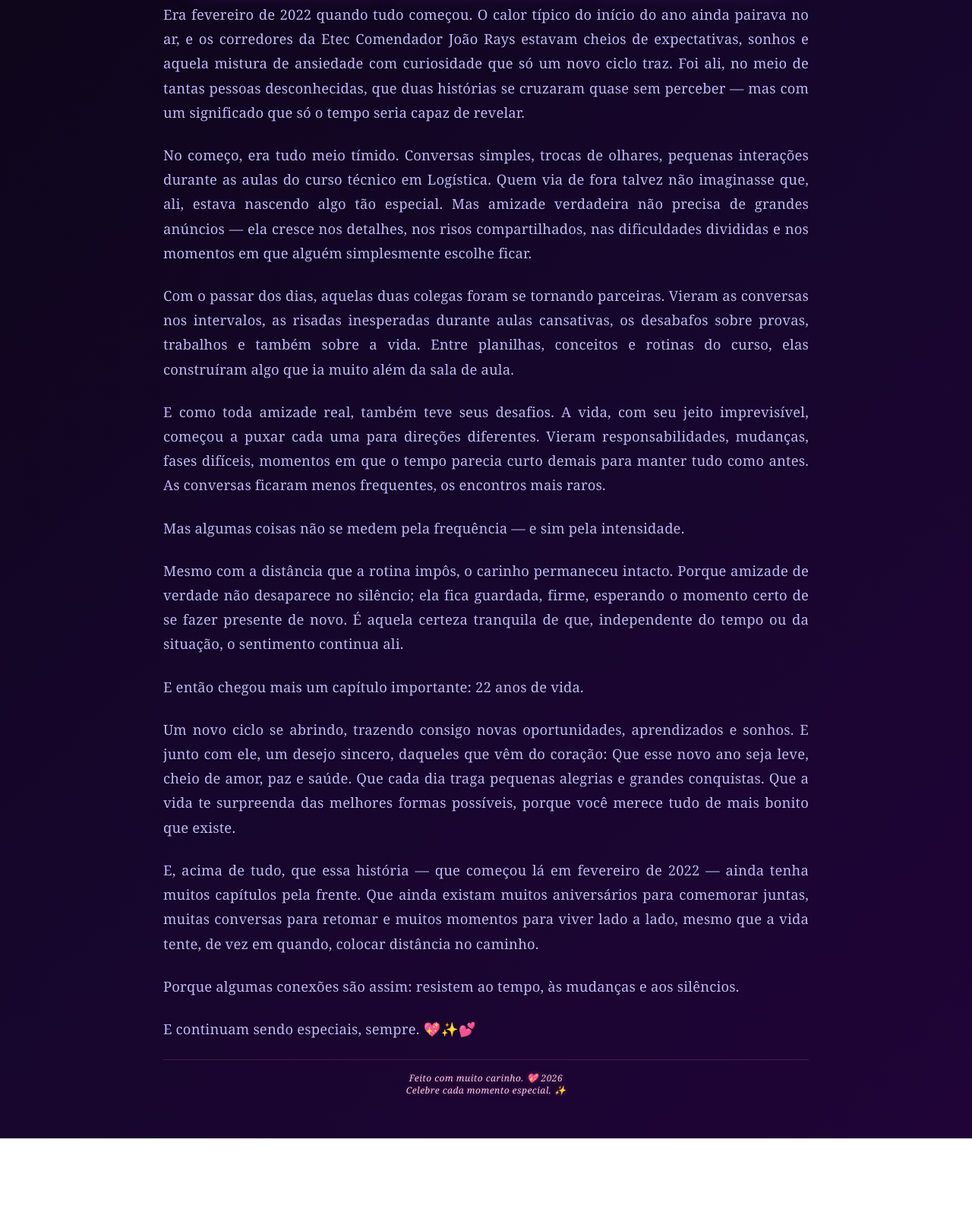
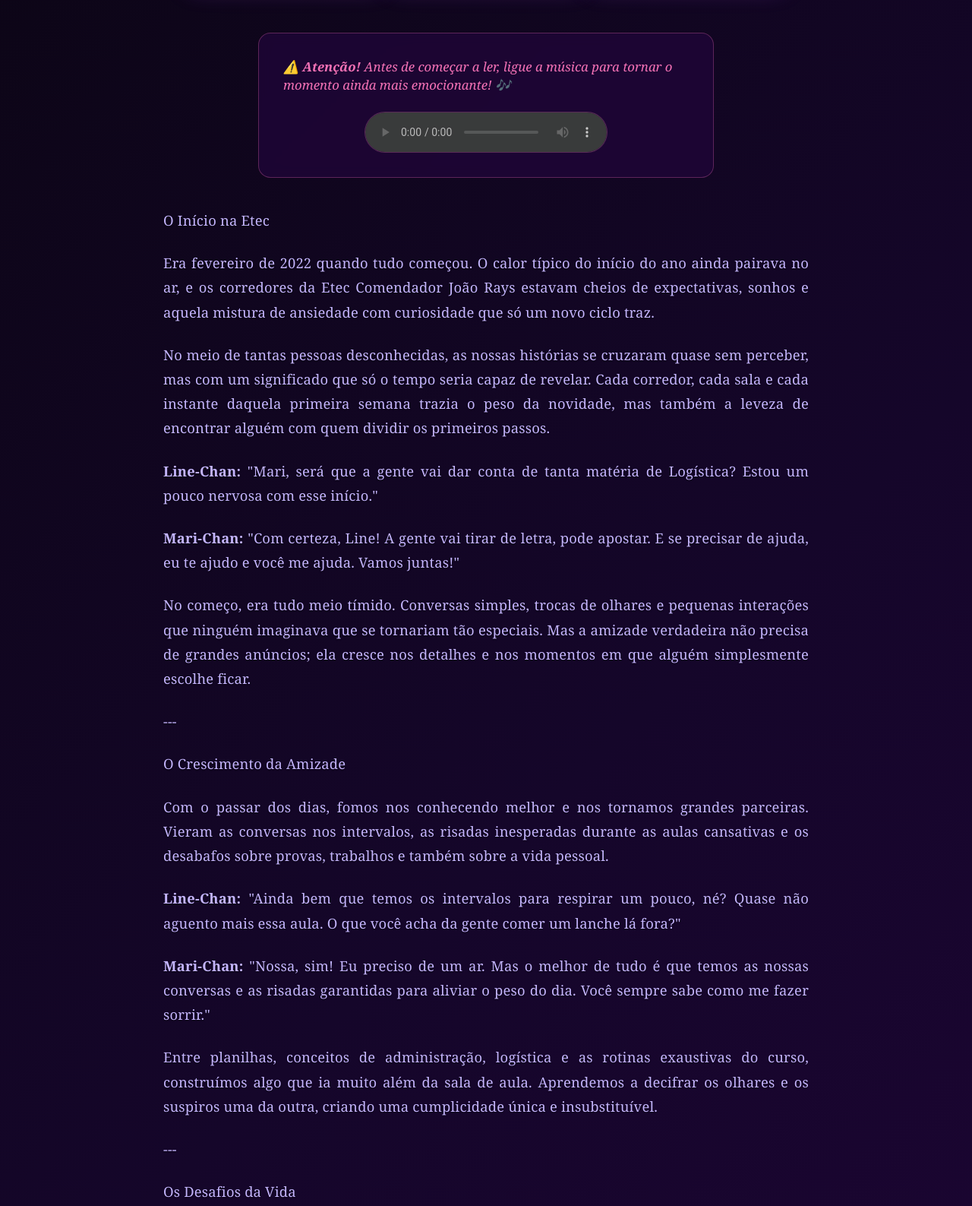
Before and after one commit to Aline6002/NIVER-MARICHAN-22, a plain HTML site: page torre.html in a window 1280 px wide. Shown: the part 593-2180 px from the top of the page at 76% size. Before the commit the page ends 2091 px from the top, so only its background shows below. Drawn offline with Linux system fonts and the light colour scheme.

Commit message:
história atualizada

```diff
--- a/torre.html
+++ b/torre.html
@@ -17,49 +17,115 @@
         <img src="img/foto9.png" alt="Rapunzel Mari-Chan" class="story-image">
         <img src="img/foto16.png" alt="Rapunzel Mari-Chan" class="story-image">
         <img src="img/foto14.png" alt="Rapunzel Mari-Chan" class="story-image">
-
     </div>
 
+    <section class="tower-section"
+        style="max-width: 600px; margin: 40px auto; padding: 32px; background: rgba(32, 6, 58, 0.75); border: 1px solid rgba(244, 114, 182, 0.3); border-radius: 16px; backdrop-filter: blur(8px);">
+
+        <div class="tower-warning" style="margin-bottom: 24px;">
+            <p style="color: #f472b6; font-style: italic; font-size: 1.05rem; line-height: 1.4;">
+                <strong>⚠️ Atenção!</strong> Antes de começar a ler, ligue a música para tornar o momento ainda mais
+                emocionante! 🎶
+            </p>
+        </div>
+
+        <div class="tower-audio" style="display: flex; justify-content: center; width: 100%;">
+            <audio controls
+                style="width: 100%; max-width: 320px; border-radius: 30px; background: rgba(244, 114, 182, 0.15); border: 1px solid rgba(244, 114, 182, 0.3); filter: invert(0.8) hue-rotate(180deg);">
+                <source src="aud/Randy_Newman_You_ve_Got_a_Friend_in_Me_From_Toy_Story_MP3_160K.mp3" type="audio/mp3">
+                Seu navegador não suporta o elemento de áudio.
+            </audio>
+        </div>
+
+    </section>
+
     <div class="story-content">
+
+        <p>O Início na Etec</p>
+
         <p>Era fevereiro de 2022 quando tudo começou. O calor típico do início do ano ainda pairava no ar, e os
             corredores da Etec Comendador João Rays estavam cheios de expectativas, sonhos e aquela mistura de ansiedade
-            com curiosidade que só um novo ciclo traz. Foi ali, no meio de tantas pessoas desconhecidas, que duas
-            histórias se cruzaram quase sem perceber — mas com um significado que só o tempo seria capaz de revelar.</p>
+            com curiosidade que só um novo ciclo traz.</p>
 
-        <p>No começo, era tudo meio tímido. Conversas simples, trocas de olhares, pequenas interações durante as aulas
-            do curso técnico em Logística. Quem via de fora talvez não imaginasse que, ali, estava nascendo algo tão
-            especial. Mas amizade verdadeira não precisa de grandes anúncios — ela cresce nos detalhes, nos risos
-            compartilhados, nas dificuldades divididas e nos momentos em que alguém simplesmente escolhe ficar.</p>
+        <p>No meio de tantas pessoas desconhecidas, as nossas histórias se cruzaram quase sem perceber, mas com um
+            significado que só o tempo seria capaz de revelar. Cada corredor, cada sala e cada instante daquela primeira
+            semana trazia o peso da novidade, mas também a leveza de encontrar alguém com quem dividir os primeiros
+            passos.</p>
 
-        <p>Com o passar dos dias, aquelas duas colegas foram se tornando parceiras. Vieram as conversas nos intervalos,
-            as risadas inesperadas durante aulas cansativas, os desabafos sobre provas, trabalhos e também sobre a vida.
-            Entre planilhas, conceitos e rotinas do curso, elas construíram algo que ia muito além da sala de aula.</p>
+        <p><strong>Line-Chan:</strong> "Mari, será que a gente vai dar conta de tanta matéria de Logística? Estou um
+            pouco nervosa
+            com esse início."</p>
 
-        <p>E como toda amizade real, também teve seus desafios. A vida, com seu jeito imprevisível, começou a puxar cada
-            uma para direções diferentes. Vieram responsabilidades, mudanças, fases difíceis, momentos em que o tempo
-            parecia curto demais para manter tudo como antes. As conversas ficaram menos frequentes, os encontros mais
-            raros.</p>
+        <p><strong>Mari-Chan:</strong> "Com certeza, Line! A gente vai tirar de letra, pode apostar. E se precisar de
+            ajuda, eu te
+            ajudo e você me ajuda. Vamos juntas!"</p>
 
-        <p>Mas algumas coisas não se medem pela frequência — e sim pela intensidade.</p>
+        <p>No começo, era tudo meio tímido. Conversas simples, trocas de olhares e pequenas interações que ninguém
+            imaginava que se tornariam tão especiais. Mas a amizade verdadeira não precisa de grandes anúncios; ela
+            cresce nos detalhes e nos momentos em que alguém simplesmente escolhe ficar.</p>
 
-        <p>Mesmo com a distância que a rotina impôs, o carinho permaneceu intacto. Porque amizade de verdade não
-            desaparece no silêncio; ela fica guardada, firme, esperando o momento certo de se fazer presente de novo. É
-            aquela certeza tranquila de que, independente do tempo ou da situação, o sentimento continua ali.</p>
+        <p>---</p>
 
-        <p>E então chegou mais um capítulo importante: 22 anos de vida.</p>
+        <p>O Crescimento da Amizade</p>
 
-        <p>Um novo ciclo se abrindo, trazendo consigo novas oportunidades, aprendizados e sonhos. E junto com ele, um
-            desejo sincero, daqueles que vêm do coração: Que esse novo ano seja leve, cheio de amor, paz e saúde. Que
-            cada dia traga pequenas alegrias e grandes conquistas. Que a vida te surpreenda das melhores formas
-            possíveis, porque você merece tudo de mais bonito que existe.</p>
+        <p>Com o passar dos dias, fomos nos conhecendo melhor e nos tornamos grandes parceiras. Vieram as conversas nos
+            intervalos, as risadas inesperadas durante as aulas cansativas e os desabafos sobre provas, trabalhos e
+            também sobre a vida pessoal.</p>
 
-        <p>E, acima de tudo, que essa história — que começou lá em fevereiro de 2022 — ainda tenha muitos capítulos pela
-            frente. Que ainda existam muitos aniversários para comemorar juntas, muitas conversas para retomar e muitos
+        <p><strong>Line-Chan:</strong> "Ainda bem que temos os intervalos para respirar um pouco, né? Quase não aguento
+            mais essa
+            aula. O que você acha da gente comer um lanche lá fora?"</p>
+
+        <p><strong>Mari-Chan:</strong> "Nossa, sim! Eu preciso de um ar. Mas o melhor de tudo é que temos as nossas
+            conversas e as
+            risadas garantidas para aliviar o peso do dia. Você sempre sabe como me fazer sorrir."</p>
+
+        <p>Entre planilhas, conceitos de administração, logística e as rotinas exaustivas do curso, construímos algo
+            que ia muito além da sala de aula. Aprendemos a decifrar os olhares e os suspiros uma da outra, criando uma
+            cumplicidade única e insubstituível.</p>
+
+        <p>---</p>
+
+        <p>Os Desafios da Vida</p>
+
+        <p>Como toda amizade real e profunda, também tivemos os nossos desafios. A vida, com seu jeito imprevisível e
+            acelerado, começou a nos puxar para direções diferentes. Vieram novas responsabilidades, empregos, escolhas
+            acadêmicas e fases difíceis, momentos em que o tempo parecia curto demais para manter tudo como antes.</p>
+
+        <p><strong>Mari-Chan:</strong> "Line, está tão difícil conseguir conciliar tudo ultimamente... Sinto muita falta
+            de quando
+            a gente tinha tempo para conversar sem pressa pelos corredores da Etec."</p>
+
+        <p><strong>Line-Chan:</strong> "Eu sei, Mari. A correria está grande para nós duas. Mas não se preocupe, a
+            distância e a
+            rotina não mudam o que somos. Eu sei que a nossa amizade continua firme, mesmo quando estamos ocupadas."</p>
+
+        <p>Mesmo com a distância imposta pela rotina, algumas coisas não se medem pela frequência — e sim pela
+            intensidade. O carinho permaneceu intacto, guardado e esperando o momento certo de se fazer presente de
+            novo, mostrando que a distância física não é capaz de apagar uma conexão verdadeira.</p>
+
+        <p>---</p>
+
+        <p>### Um Novo Ciclo aos 22 Anos</p>
+
+        <p>E então chegou mais um capítulo importante: 22 anos de vida. Um novo ciclo se abrindo, trazendo consigo
+            novas oportunidades, aprendizados e sonhos para o futuro.</p>
+
+        <p><strong>Line-Chan:</strong> "Mari-Chan, parabéns pelos seus 22 anos! É tão lindo ver o quanto você cresceu
+            desde 2022.
+            Desejo que esse novo ano seja leve, cheio de amor, paz e muita saúde. Que a vida te surpreenda das melhores
+            formas possíveis."</p>
+
+        <p><strong>Mari-Chan:</strong> "Obrigada, Line-Chan... sério. Fico muito feliz de ter você comigo em tudo isso.
+            Vamos
+            continuar vivendo e escrevendo essa história juntas."</p>
+
+        <p>E, acima de tudo, que essa história — que começou lá em fevereiro de 2022 — ainda tenha muitos capítulos
+            pela frente. Que existam muitos outros aniversários para comemorar juntas, muitos cafés para tomar e muitos
             momentos para viver lado a lado, mesmo que a vida tente, de vez em quando, colocar distância no caminho.</p>
 
-        <p>Porque algumas conexões são assim: resistem ao tempo, às mudanças e aos silêncios.</p>
-
-        <p>E continuam sendo especiais, sempre. 💖✨💕</p>
+        <p>Porque algumas conexões são exatamente assim: resistem ao tempo, às mudanças e aos silêncios. E continuam
+            sendo especiais, sempre. 💖✨💕</p>
     </div>
 
     <footer class="site-footer">
```
